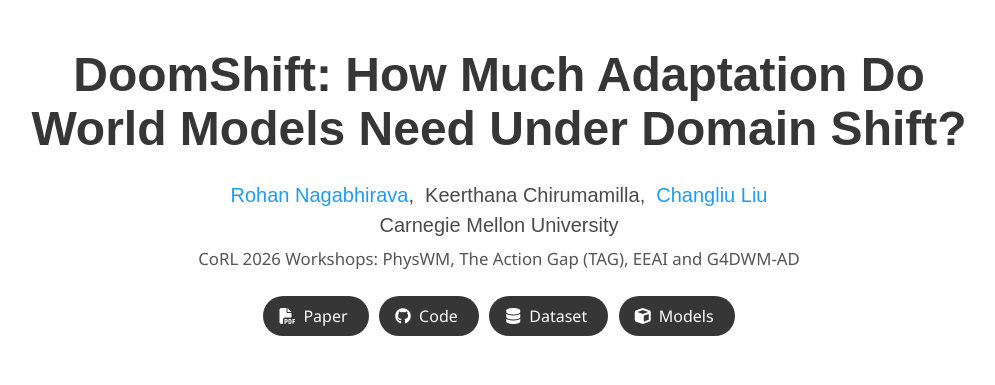
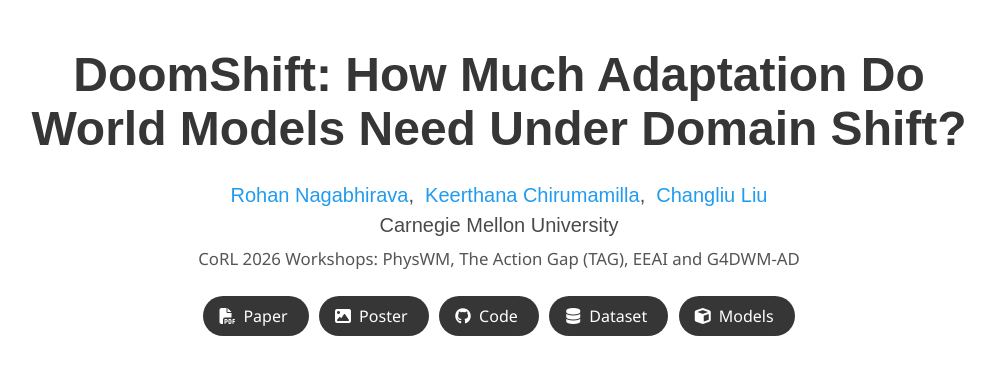
Before and after one commit to intelligent-control-lab/DoomShift, a plain HTML site: page docs/index.html in a window 1280 px wide. Shown: the top 385 px of the page, without its empty margins (141-1136 px from the left). Drawn offline with nearby package versions, Linux system fonts and the light colour scheme; some icons are missing; a web font is replaced by a local one.

Commit message:
link keerthana's name and add the poster pdf

```diff
--- a/docs/index.html
+++ b/docs/index.html
@@ -35,7 +35,7 @@
       <h1 class="title is-1 publication-title">DoomShift: How Much Adaptation Do World Models Need Under Domain Shift?</h1>
       <div class="publication-authors">
         <span><a href="https://www.linkedin.com/in/rohan-nagabhirava/">Rohan Nagabhirava</a></span>,&nbsp;
-        <span>Keerthana Chirumamilla</span>,&nbsp;
+        <span><a href="https://www.linkedin.com/in/keerthana-chirumamilla-a5724222a/">Keerthana Chirumamilla</a></span>,&nbsp;
         <span><a href="https://www.cs.cmu.edu/~cliu6/">Changliu Liu</a></span>
       </div>
       <div class="publication-authors"><span>Carnegie Mellon University</span></div>
@@ -43,6 +43,8 @@
       <div class="publication-links" style="margin-top: 1.2rem;">
         <span class="link-block"><a href="static/DoomShift.pdf" class="button is-normal is-rounded is-dark">
           <span class="icon"><i class="fas fa-file-pdf"></i></span><span>Paper</span></a></span>
+        <span class="link-block"><a href="static/DoomShift_poster.pdf" class="button is-normal is-rounded is-dark">
+          <span class="icon"><i class="fas fa-image"></i></span><span>Poster</span></a></span>
         <span class="link-block"><a href="https://github.com/intelligent-control-lab/DoomShift" class="button is-normal is-rounded is-dark">
           <span class="icon"><i class="fab fa-github"></i></span><span>Code</span></a></span>
         <span class="link-block"><a href="https://huggingface.co/datasets/RohanNaga/doom-dense-arnold" class="button is-normal is-rounded is-dark">
```
Also changed, not shown: 1 other file.
